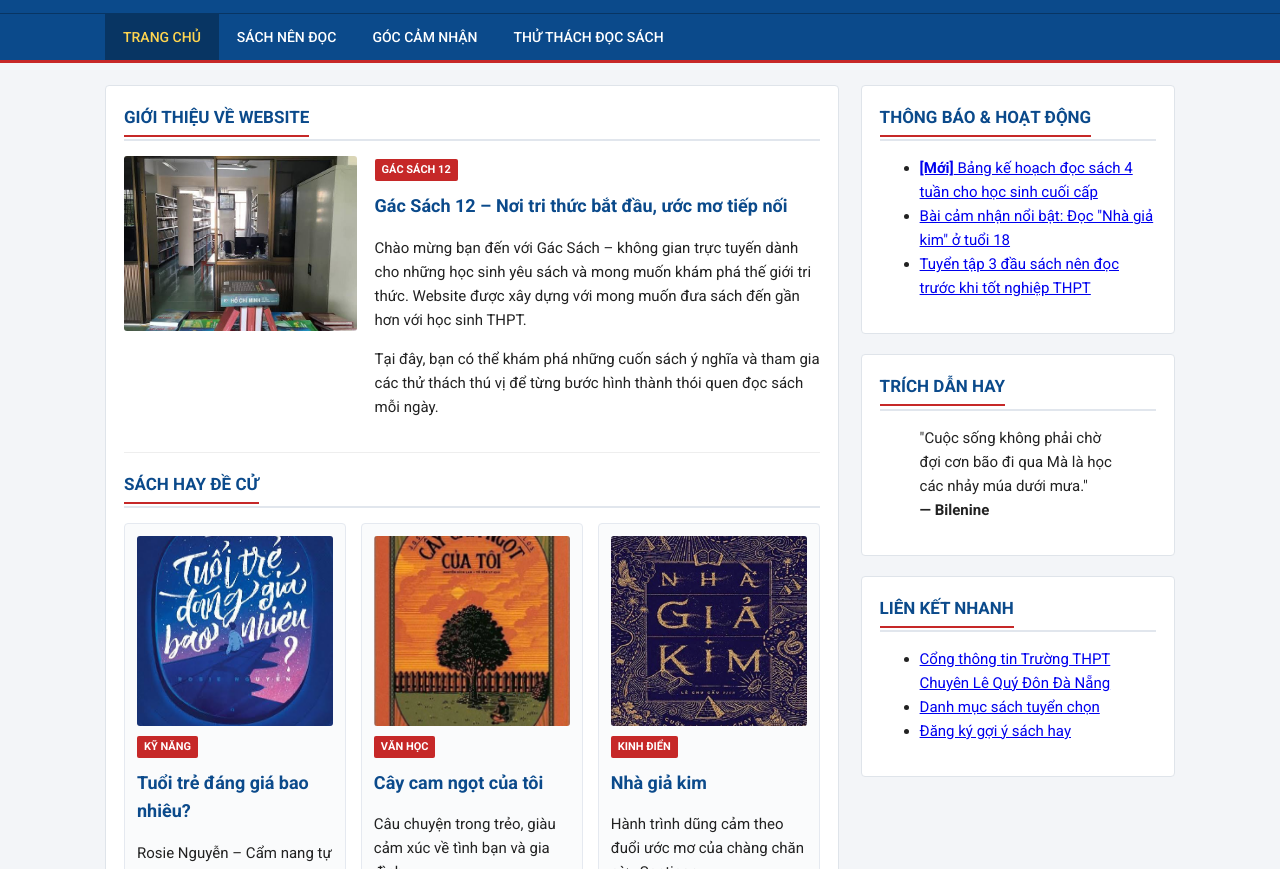
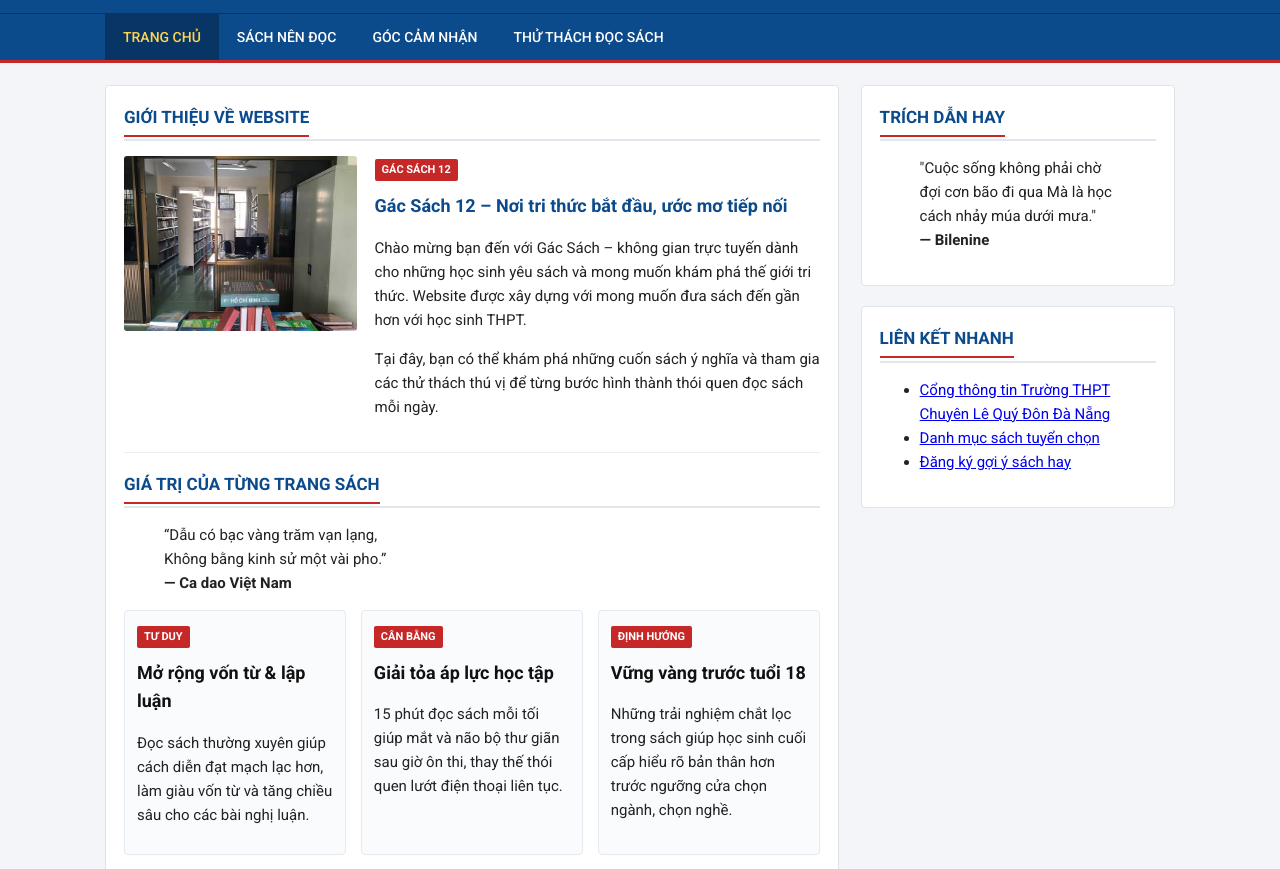
Before and after one commit to SlayCollin/Daisuvanhoadoc, a plain HTML site: page index.html in a window 1280 px wide. Shown: the part 83-952 px from the top of the page. Drawn offline with Linux system fonts and the light colour scheme.

Commit message:
Update index.html

```diff
--- a/index.html
+++ b/index.html
@@ -9,8 +9,6 @@
 </head>
 
 <body>
-
-
 
     <!-- HEADER -->
     <header>
@@ -43,7 +41,7 @@
 
             <div class="hop">
 
-                <!-- GIỚI THIỆU WEBSITE -->
+                <!-- 1. GIỚI THIỆU WEBSITE -->
                 <h2 class="tieu-de-muc">
                     <span>Giới thiệu về website</span>
                 </h2>
@@ -74,7 +72,7 @@
 
                         <p>
                             Tại đây, bạn có thể khám phá những cuốn
-                            sách ý nghĩa  và tham gia các thử thách thú vị
+                            sách ý nghĩa và tham gia các thử thách thú vị
                             để từng bước hình thành thói quen đọc
                             sách mỗi ngày.
                         </p>
@@ -82,9 +80,50 @@
 
                 </div>
 
+                <!-- 2. LỢI ÍCH CỦA VIỆC ĐỌC SÁCH (MỤC MỚI CHÈN) -->
+                <h2 class="tieu-de-muc">
+                    <span>Giá trị của từng trang sách</span>
+                </h2>
 
+                <blockquote>
+                    “Dẫu có bạc vàng trăm vạn lạng,<br>
+                    Không bằng kinh sử một vài pho.”
+                    <br>
+                    <b>— Ca dao Việt Nam</b>
+                </blockquote>
 
-                <!-- SÁCH HAY ĐỀ CỬ -->
+                <div class="luoi-sach" style="margin-bottom: 22px; padding-bottom: 22px; border-bottom: 1px solid #eeeeee;">
+
+                    <div class="the-sach">
+                        <span class="nhan">Tư duy</span>
+                        <h3>Mở rộng vốn từ &amp; lập luận</h3>
+                        <p>
+                            Đọc sách thường xuyên giúp cách diễn đạt mạch lạc hơn,
+                            làm giàu vốn từ và tăng chiều sâu cho các bài nghị luận.
+                        </p>
+                    </div>
+
+                    <div class="the-sach">
+                        <span class="nhan">Cân bằng</span>
+                        <h3>Giải tỏa áp lực học tập</h3>
+                        <p>
+                            15 phút đọc sách mỗi tối giúp mắt và não bộ thư giãn
+                            sau giờ ôn thi, thay thế thói quen lướt điện thoại liên tục.
+                        </p>
+                    </div>
+
+                    <div class="the-sach">
+                        <span class="nhan">Định hướng</span>
+                        <h3>Vững vàng trước tuổi 18</h3>
+                        <p>
+                            Những trải nghiệm chắt lọc trong sách giúp học sinh cuối cấp
+                            hiểu rõ bản thân hơn trước ngưỡng cửa chọn ngành, chọn nghề.
+                        </p>
+                    </div>
+
+                </div>
+
+                <!-- 3. SÁCH HAY ĐỀ CỬ -->
                 <h2 class="tieu-de-muc">
                     <span>Sách hay đề cử</span>
                 </h2>
@@ -151,37 +190,8 @@
 
         </section>
 
-        <!-- CỘT PHẢI: SIDEBAR -->
+        <!-- CỘT PHẢI: SIDEBAR (ĐÃ ĐẢO 2 Ô LÊN TRÊN) -->
         <aside class="cot-phu">
-
-            <div class="hop">
-                <h2 class="tieu-de-muc">
-                    <span>Thông báo &amp; Hoạt động</span>
-                </h2>
-
-                <ul class="ds-sidebar">
-                    <li>
-                        <a href="thu-thach.html">
-                            <b>[Mới]</b> Bảng kế hoạch đọc sách
-                            4 tuần cho học sinh cuối cấp
-                        </a>
-                    </li>
-
-                    <li>
-                        <a href="goc-cam-nhan.html">
-                            Bài cảm nhận nổi bật:
-                            Đọc "Nhà giả kim" ở tuổi 18
-                        </a>
-                    </li>
-
-                    <li>
-                        <a href="sach-nen-doc.html">
-                            Tuyển tập 3 đầu sách nên đọc
-                            trước khi tốt nghiệp THPT
-                        </a>
-                    </li>
-                </ul>
-            </div>
 
             <div class="hop">
                 <h2 class="tieu-de-muc">
@@ -190,7 +200,7 @@
 
                 <blockquote>
                     "Cuộc sống không phải chờ đợi cơn bão đi qua
-                    Mà là học các nhảy múa dưới mưa."
+                    Mà là học cách nhảy múa dưới mưa."
                     <br>
                     <b>— Bilenine</b>
                 </blockquote>
@@ -230,6 +240,28 @@
     </main>
 
     <!-- FOOTER -->
+    <footer>
+        <div class="container footer-grid">
+            <div>
+                <h4>Dự án Tin học 12 – Nhóm 6</h4>
+                <p>Chủ đề: Văn hóa đọc và sách hay<br>Nội dung do các thành viên Nhóm 6 tự biên soạn.</p>
+            </div>
+            <div>
+                <h4>Chuyên mục chính</h4>
+                <p>
+                    <a href="index.html">Trang chủ</a> |
+                    <a href="sach-nen-doc.html">Sách nên đọc</a> |
+                    <a href="goc-cam-nhan.html">Góc cảm nhận</a> |
+                    <a href="thu-thach.html">Thử thách đọc</a>
+                </p>
+            </div>
+        </div>
+    </footer>
+
+</body>
+</html>
+
+    <!-- FOOTER -->
  <footer>
     <div class="footer-thong-tin">
       <p class="tieu-de">Trường THPT chuyên Lê Quý Đôn Đà Nẵng</p>
```
